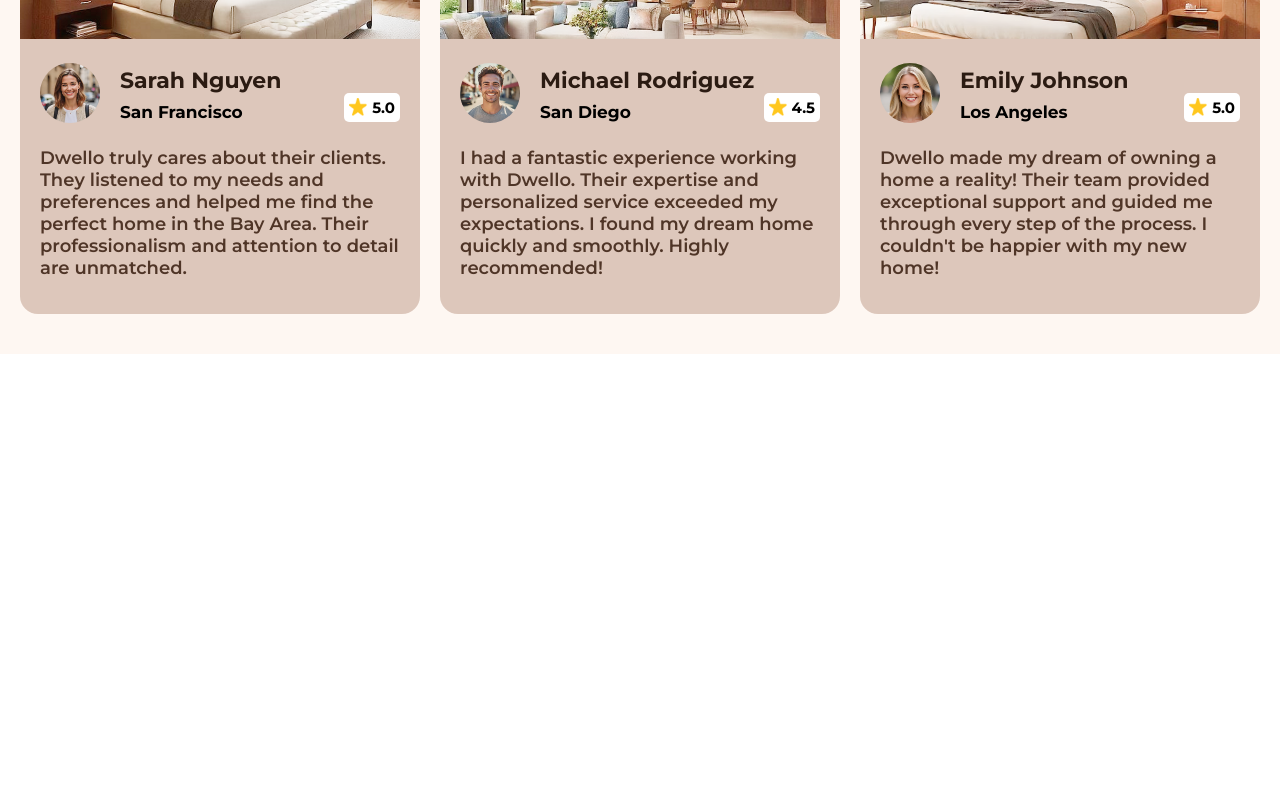
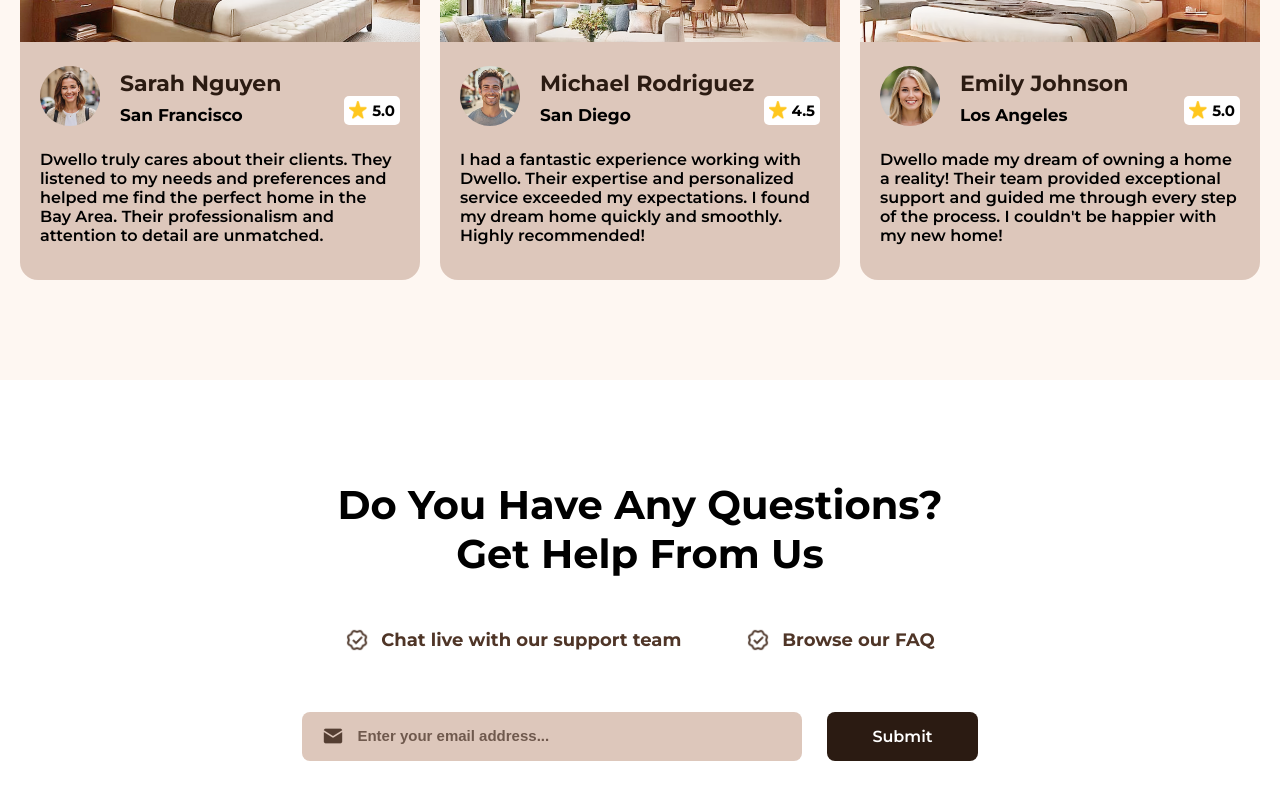
Before and after one commit to isgandarofh/Dwello-, a React (Vite) app: page / in a window 1280 px wide. Shown: the part 3457-4257 px from the top of the page. Before the commit the page ends 3811 px from the top, so only its background shows below. Built offline with nearby package versions, Linux system fonts and the light colour scheme.

Commit message:
contact section added

```diff
--- a/src/App.tsx
+++ b/src/App.tsx
@@ -5,6 +5,7 @@ import AboutSection from "./Components/AboutSection/AboutSection";
 import ServicesSection from "./Components/ServicesSection/ServicesSection";
 import ResidenceCardSection from "./Components/ResidencesCardSection/ResidenceCardSection";
 import AgentSection from "./Components/AgentsSection/AgentSection";
+import ContactSection from "./Components/ContactSection/ContactSection";
 
 export default function App() {
   return (
@@ -15,6 +16,7 @@ export default function App() {
       <ServicesSection />
       <ResidenceCardSection/>
       <AgentSection/>
+      <ContactSection/>
     </>
   )
 }
--- /dev/null
+++ b/src/Components/ContactSection/ContactSection.tsx
@@ -0,0 +1,32 @@
+import verifiedIcon from "../../../public/icon/verified-icon.png"
+import mailIcon from "../../../public/icon/mail-icon.png"
+import "../../css/contact-section.css"
+import SignUpButton from "../Ui/SignUpButton"
+export default function ContactSection() {
+    return (
+        <div className="container">
+            <div className="contact-section">
+                <div className="contact-title">
+                    <h4>Do You Have Any Questions?
+                        <br />
+                        Get Help From Us</h4>
+                </div>
+                <div className="contact-text">
+                    <div className="contact-text-inner">
+                        <img src={verifiedIcon} alt="" />
+                        <p>Chat live with our support team</p>
+                    </div>
+                    <div className="contact-text-inner">
+                        <img src={verifiedIcon} alt="" />
+                        <p>Browse our FAQ</p>
+                    </div>
+                </div>
+                <div className="contact-input">
+                    <img width={22} src={mailIcon} alt="" />
+                    <input type="text" placeholder="Enter your email address..." />
+                    <SignUpButton text="Submit"/>
+                </div>
+            </div>
+        </div>
+    )
+}
--- a/src/Components/Ui/SignUpButton.tsx
+++ b/src/Components/Ui/SignUpButton.tsx
@@ -1,6 +1,11 @@
 import "../../css/sign-up-button.css"
-export default function SignUpButton() {
+type Props ={
+    text?:string
+}
+export default function SignUpButton({text}:Props) {
     return (
-        <button>Sign up</button>
+        <button>{
+                text? text : "Sign up"
+            }</button>
     )
 }
--- a/src/css/agent-section.css
+++ b/src/css/agent-section.css
@@ -1,6 +1,6 @@
 .agent-section {
   padding-top: 40px;
-  padding-bottom: 40px;
+  padding-bottom: 100px;
   background-color: #fef7f2;
 }
 
--- /dev/null
+++ b/src/css/contact-section.css
@@ -0,0 +1,65 @@
+.contact-section{
+    padding: 100px 0px 120px 0px;
+    display: flex;
+    flex-direction: column;
+    align-items: center;
+}
+
+.contact-title h4{
+    font-weight: 700;
+    font-size: 40px;
+    text-align: center;
+}
+
+.contact-text{
+    padding-top: 50px;
+    display: flex;
+    gap: 65px;
+}
+
+.contact-text-inner{
+    display: flex;
+    align-items: center;
+    gap: 12px;
+}
+
+.contact-text-inner p{
+    color: #4F3527;
+    font-weight: 700;
+    font-size: 18px;
+}
+
+.contact-text-inner img{
+    width: 24px;
+}
+
+.contact-input{
+    margin-top: 60px;
+    position: relative;
+    display: flex;
+    gap: 25px;
+}
+
+.contact-input input{
+    width: 500px;
+    max-width: 500px;
+    background-color: #DDC7BB;
+    padding: 17px 15px;
+    border: none;
+    border-radius: 8px;
+}
+
+.contact-input input::placeholder{
+    padding-left: 40px;
+    color: #543E32;
+    font-weight: 600;
+    font-size: 15px;
+    opacity: 0.8;
+}
+
+.contact-input img{
+    position: absolute;
+    top: 50%;
+    left: 20px;
+    transform: translateY(-50%);
+}
--- a/src/css/first-section.css
+++ b/src/css/first-section.css
@@ -18,14 +18,14 @@
     row-gap: 50px;
 }
 
-h1{
+.first-section-text h1{
     font-weight: 800;
     color: #2B1B12;
     font-size: 55px;
     margin-top: 50px;
 }
 
-p{
+.first-section-text p{
     color: #4F3527;
     font-weight: 700;
     font-size: 18px;
--- a/src/css/residence-card-section.css
+++ b/src/css/residence-card-section.css
@@ -8,7 +8,7 @@
   text-align: center;
 }
 
-.residence-cards{
+.residence-cards {
   padding-top: 50px;
   display: flex;
   justify-content: space-between;
@@ -38,9 +38,9 @@
 }
 
 .card-title p {
-  color: #2b1b12;
+  color: #4f3527;
   font-weight: 700;
-  font-size: 15px;
+  font-size: 18px;
 }
 
 .card-info {
@@ -68,7 +68,7 @@
   width: max-content;
 }
 
-.residence-card-text .card-price p{
+.residence-card-text .card-price p {
   width: max-content;
   font-size: 20px;
   position: absolute;
@@ -76,10 +76,16 @@
   right: 25px;
 }
 
-.residence-card-text button{
+.residence-card-text button {
   margin-top: 25px;
   padding: 0px;
   font-size: 13px;
   width: 90px;
   height: 38px;
 }
+
+.card-price p {
+  color: #4f3527;
+  font-weight: 700;
+  font-size: 18px;
+}
```
Also changed, not shown: public/icon/mail-icon.png (added), public/icon/verified-icon.png (added). Lines whose indentation alone changed are shown as unchanged.
